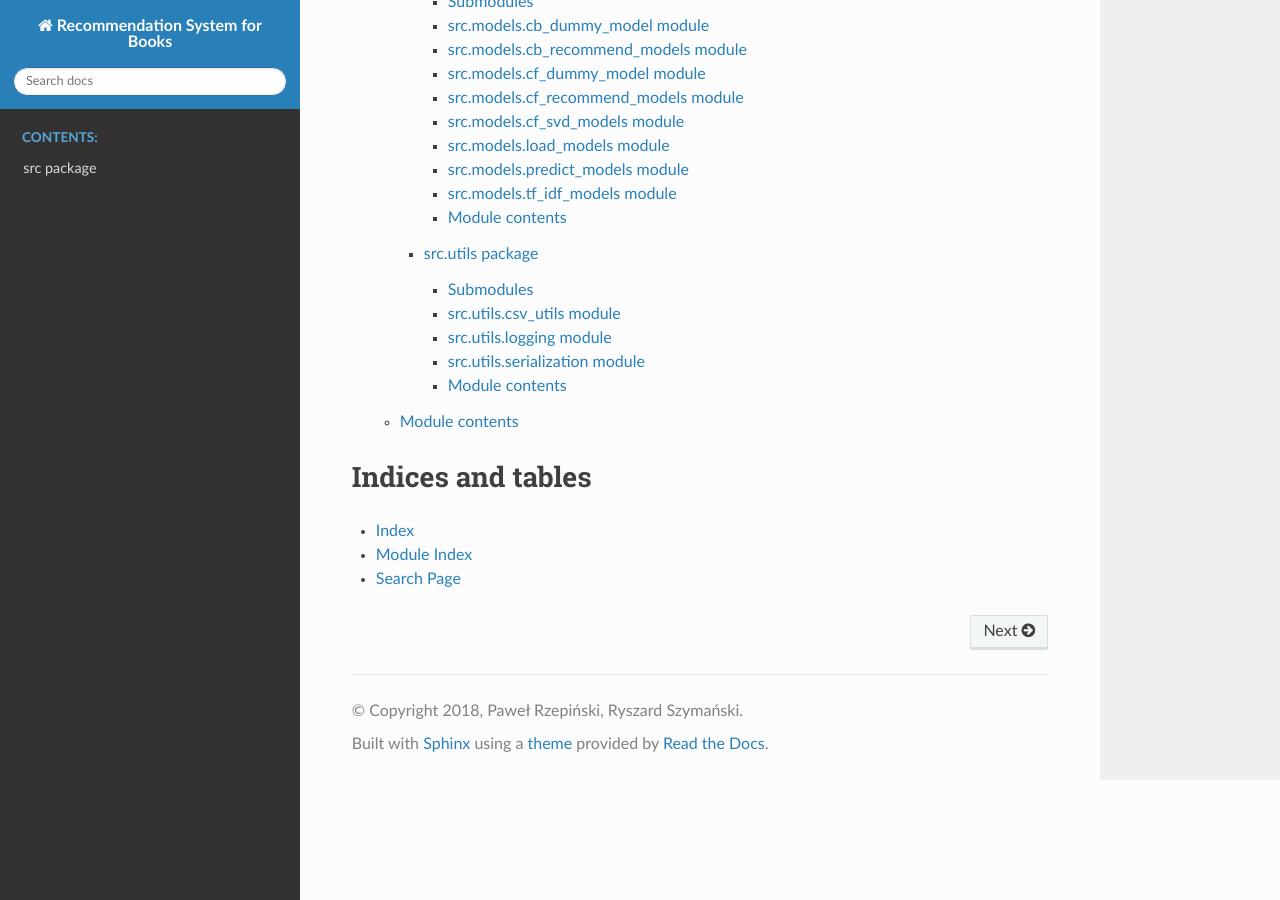
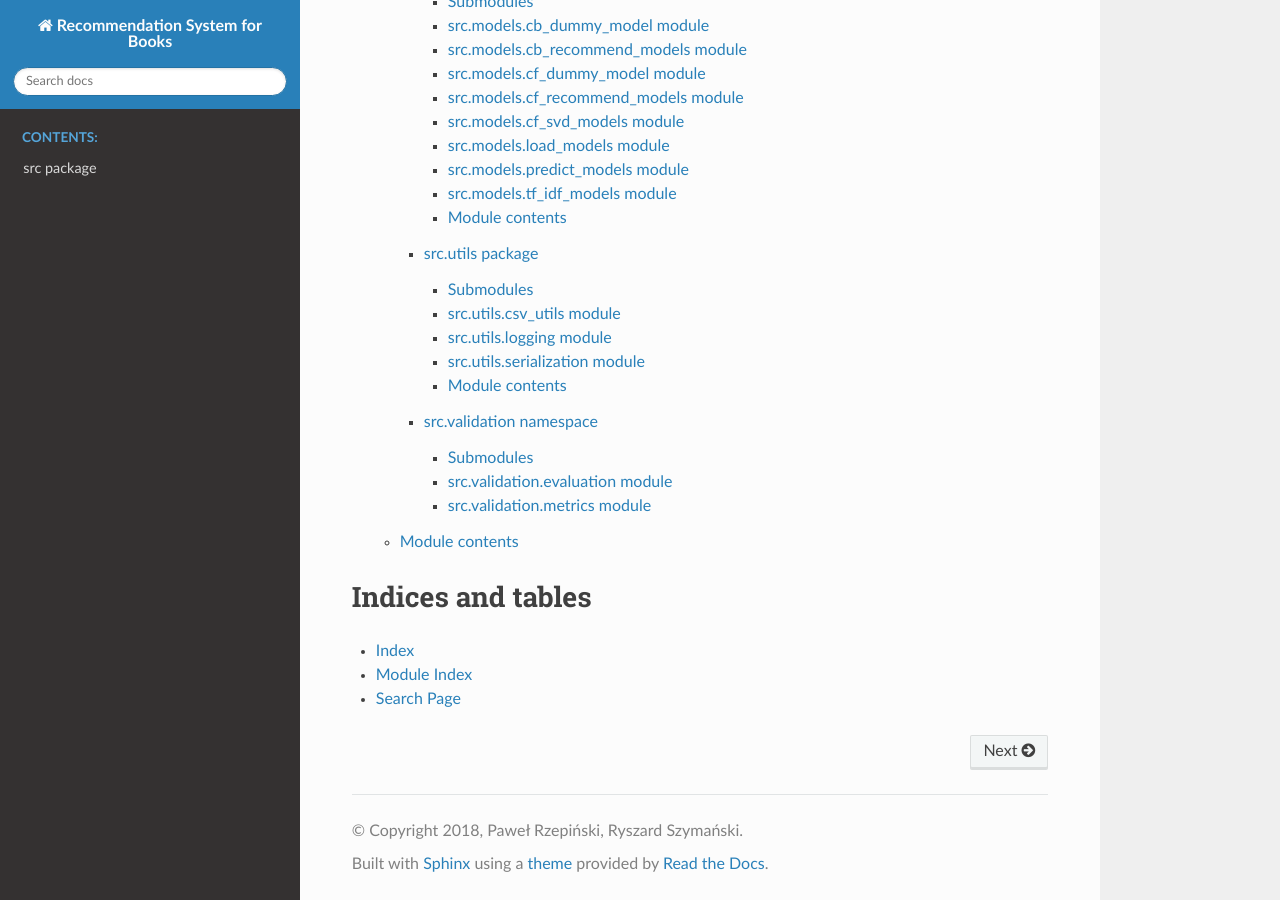
Before and after one commit to szymanskir/booksuggest, a Sphinx documentation site: the page built from docs/index.rst, in a window 1280 px wide and 900 px high, scrolled down 651 px. Built offline with Sphinx 7.4.7 and the Read the Docs theme 2.0.0, drawn with Linux system fonts in a browser that asks for light colours.

Commit message:
Add missing validation module

```diff
--- a/docs/src.rst
+++ b/docs/src.rst
@@ -9,6 +9,7 @@ Subpackages
     src.data
     src.models
     src.utils
+    src.validation
 
 Module contents
 ---------------
--- /dev/null
+++ b/docs/src.validation.rst
@@ -0,0 +1,21 @@
+src.validation namespace
+========================
+
+Submodules
+----------
+
+src.validation.evaluation module
+--------------------------------
+
+.. automodule:: src.validation.evaluation
+    :members:
+    :undoc-members:
+    :show-inheritance:
+
+src.validation.metrics module
+-----------------------------
+
+.. automodule:: src.validation.metrics
+    :members:
+    :undoc-members:
+    :show-inheritance:
```
Also changed, not shown: src/validation/__init__.py (added).
